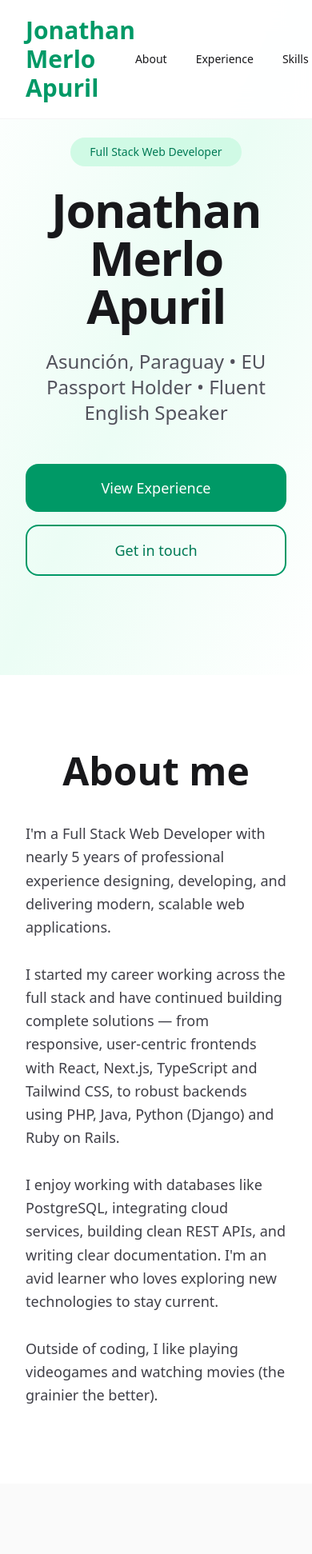
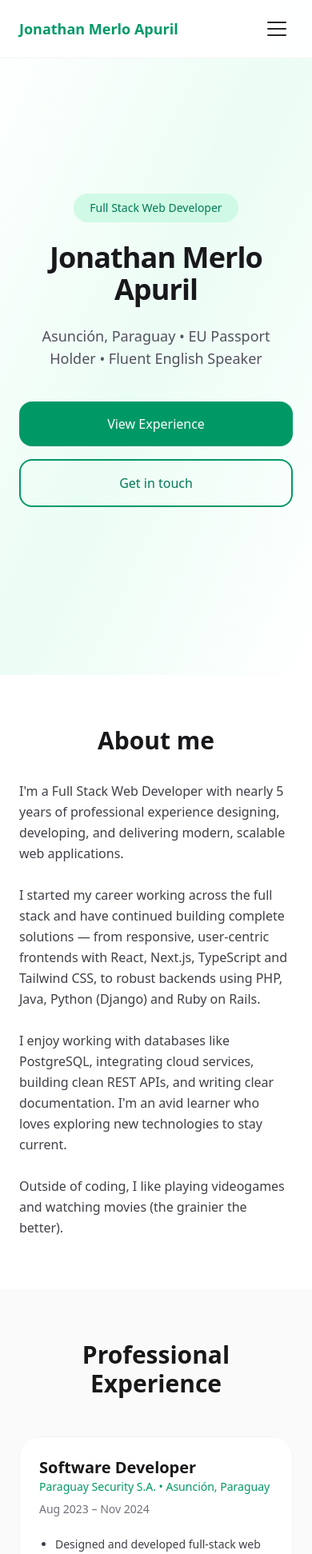
Before and after one commit to jkkma/jonathan-merlo-portfolio, a Next.js app: page / in a window 390 px wide. Shown: the top 1943 px of the page at 80% size. Built offline with nearby package versions, Linux system fonts and the light colour scheme.

Commit message:
Enhance portfolio functionality with responsive navigation and scroll effects

```diff
--- a/app/page.tsx
+++ b/app/page.tsx
@@ -1,6 +1,30 @@
 'use client';
 
+import { useState, useEffect } from 'react';
+
 export default function JonathanPortfolio() {
+  const [menuOpen, setMenuOpen] = useState(false);
+  const [scrolled, setScrolled] = useState(false);
+
+  useEffect(() => {
+    const handleScroll = () => setScrolled(window.scrollY > 10);
+    window.addEventListener('scroll', handleScroll);
+    return () => window.removeEventListener('scroll', handleScroll);
+  }, []);
+
+  // Close menu on resize to desktop
+  useEffect(() => {
+    const handleResize = () => {
+      if (window.innerWidth >= 768) setMenuOpen(false);
+    };
+    window.addEventListener('resize', handleResize);
+    return () => window.removeEventListener('resize', handleResize);
+  }, []);
+
+  const navLinks = ['About', 'Experience', 'Skills', 'Projects', 'Contact'];
+
+  const handleNavClick = () => setMenuOpen(false);
+
   const skillData = [
     { id: 'nextjs', name: 'Next.js' },
     { id: 'react', name: 'React' },
@@ -21,138 +45,208 @@ export default function JonathanPortfolio() {
     { id: 'firebase', name: 'Firebase' },
     { id: 'git', name: 'Git' },
     { id: 'maven', name: 'Maven' },
-    { id: 'tomcat', name: 'Apache Tomcat', customSrc: 'https://cdn.jsdelivr.net/gh/devicons/devicon/icons/tomcat/tomcat-original.svg' },
+    {
+      id: 'tomcat',
+      name: 'Apache Tomcat',
+      customSrc: 'https://cdn.jsdelivr.net/gh/devicons/devicon/icons/tomcat/tomcat-original.svg',
+    },
   ];
 
   const experience = [
     {
-      role: "Software Developer",
-      company: "Paraguay Security S.A.",
-      period: "Aug 2023 – Nov 2024",
-      location: "Asunción, Paraguay",
+      role: 'Software Developer',
+      company: 'Paraguay Security S.A.',
+      period: 'Aug 2023 – Nov 2024',
+      location: 'Asunción, Paraguay',
       points: [
-        "Designed and developed full-stack web applications with React, Next.js, TypeScript, Tailwind CSS, and Supabase, creating responsive, user-centric interfaces.",
-        "Engineered high-performance UIs and optimized PostgreSQL database solutions, boosting application scalability and data efficiency.",
-        "Collaborated with cross-functional teams to deliver features on time and to exact specifications."
-      ]
+        'Designed and developed full-stack web applications with React, Next.js, TypeScript, Tailwind CSS, and Supabase, creating responsive, user-centric interfaces.',
+        'Engineered high-performance UIs and optimized PostgreSQL database solutions, boosting application scalability and data efficiency.',
+        'Collaborated with cross-functional teams to deliver features on time and to exact specifications.',
+      ],
     },
     {
-      role: "IT Support Specialist",
-      company: "Quality Care Medical Center",
-      period: "May 2021 – Jul 2021",
-      location: "San Bernardino, CA",
+      role: 'IT Support Specialist',
+      company: 'Quality Care Medical Center',
+      period: 'May 2021 – Jul 2021',
+      location: 'San Bernardino, CA',
       points: [
-        "Automated repetitive data entry processes and developed simple, user-friendly guides for non-technical staff, streamlining daily operations.",
-        "Resolved software and hardware issues in person and remotely.",
-        "Maintained and monitored daily IT operations."
-      ]
+        'Automated repetitive data entry processes and developed simple, user-friendly guides for non-technical staff, streamlining daily operations.',
+        'Resolved software and hardware issues in person and remotely.',
+        'Maintained and monitored daily IT operations.',
+      ],
     },
     {
-      role: "IT Consultant",
-      company: "IDOM Consulting",
-      period: "Feb 2019 – Dec 2019",
-      location: "Asunción, Paraguay",
+      role: 'IT Consultant',
+      company: 'IDOM Consulting',
+      period: 'Feb 2019 – Dec 2019',
+      location: 'Asunción, Paraguay',
       points: [
-        "Built critical modules for the Expropriation Management System using PHP and CodeIgniter; designed dynamic web forms with JavaScript, jQuery, HTML, and Bootstrap; structured PostgreSQL databases with custom reporting via JasperReports.",
-        "Drove requirements gathering and technical planning for the Document Management System (SGD 2.0); developed reusable Django components and polished frontend interfaces."
-      ]
+        'Built critical modules for the Expropriation Management System using PHP and CodeIgniter; designed dynamic web forms with JavaScript, jQuery, HTML, and Bootstrap; structured PostgreSQL databases with custom reporting via JasperReports.',
+        'Drove requirements gathering and technical planning for the Document Management System (SGD 2.0); developed reusable Django components and polished frontend interfaces.',
+      ],
     },
     {
-      role: "Software Developer",
-      company: "Tavatech",
-      period: "Aug 2016 – Feb 2018",
-      location: "Asunción, Paraguay",
+      role: 'Software Developer',
+      company: 'Tavatech',
+      period: 'Aug 2016 – Feb 2018',
+      location: 'Asunción, Paraguay',
       points: [
-        "Engineered enterprise-grade backend modules with Java, Spring MVC, and Hibernate to support high-traffic production systems.",
-        "Led full software development lifecycle — from architecture and design to deployment on Apache Tomcat.",
-        "Managed CI/CD pipelines with Maven and conducted code reviews.",
-        "Contributed to frontend development of the flagship Chispawer platform using Ember.js."
-      ]
+        'Engineered enterprise-grade backend modules with Java, Spring MVC, and Hibernate to support high-traffic production systems.',
+        'Led full software development lifecycle — from architecture and design to deployment on Apache Tomcat.',
+        'Managed CI/CD pipelines with Maven and conducted code reviews.',
+        'Contributed to frontend development of the flagship Chispawer platform using Ember.js.',
+      ],
     },
     {
-      role: "Web Developer",
-      company: "Nexoos",
-      period: "Dec 2015 – Jul 2016",
-      location: "Asunción, Paraguay",
+      role: 'Web Developer',
+      company: 'Nexoos',
+      period: 'Dec 2015 – Jul 2016',
+      location: 'Asunción, Paraguay',
       points: [
-        "Maintained and enhanced the core Nexoos Paraguay platform built on Ruby on Rails.",
-        "Translated business requirements into clean, production-ready code while rapidly resolving bugs.",
-        "Localized homepage content into English, broadening user reach for international audiences."
-      ]
-    }
+        'Maintained and enhanced the core Nexoos Paraguay platform built on Ruby on Rails.',
+        'Translated business requirements into clean, production-ready code while rapidly resolving bugs.',
+        'Localized homepage content into English, broadening user reach for international audiences.',
+      ],
+    },
   ];
 
   return (
     <div className="min-h-screen bg-zinc-50 text-zinc-900">
-      {/* Navbar */}
-      <nav className="fixed top-0 w-full bg-white/95 backdrop-blur-lg z-50 border-b border-zinc-100">
-        <div className="max-w-6xl mx-auto px-8 py-5 flex justify-between items-center">
-          <div className="text-3xl font-semibold text-emerald-600">Jonathan Merlo Apuril</div>
-          <div className="flex gap-9 text-sm font-medium">
-            <a href="#about" className="hover:text-emerald-600">About</a>
-            <a href="#experience" className="hover:text-emerald-600">Experience</a>
-            <a href="#skills" className="hover:text-emerald-600">Skills</a>
-            <a href="#projects" className="hover:text-emerald-600">Projects</a>
-            <a href="#contact" className="hover:text-emerald-600">Contact</a>
+
+      {/* ── Navbar ── */}
+      <nav
+        className={`fixed top-0 w-full bg-white/95 backdrop-blur-lg z-50 border-b border-zinc-100 transition-shadow ${
+          scrolled ? 'shadow-sm' : ''
+        }`}
+      >
+        <div className="max-w-6xl mx-auto px-6 sm:px-8 py-4 sm:py-5 flex justify-between items-center">
+          {/* Logo / Name */}
+          <div className="text-lg sm:text-2xl md:text-3xl font-semibold text-emerald-600 leading-tight">
+            Jonathan Merlo Apuril
+          </div>
+
+          {/* Desktop links */}
+          <div className="hidden md:flex gap-9 text-sm font-medium">
+            {navLinks.map((link) => (
+              <a
+                key={link}
+                href={`#${link.toLowerCase()}`}
+                className="hover:text-emerald-600 transition-colors"
+              >
+                {link}
+              </a>
+            ))}
+          </div>
+
+          {/* Hamburger button (mobile only) */}
+          <button
+            className="md:hidden flex flex-col justify-center items-center w-10 h-10 gap-1.5 rounded-xl focus:outline-none focus-visible:ring-2 focus-visible:ring-emerald-500"
+            onClick={() => setMenuOpen((o) => !o)}
+            aria-label={menuOpen ? 'Close menu' : 'Open menu'}
+            aria-expanded={menuOpen}
+          >
+            {/* Three bars that animate into an X */}
+            <span
+              className={`block h-0.5 w-6 bg-zinc-800 rounded-full transition-all duration-300 origin-center ${
+                menuOpen ? 'rotate-45 translate-y-2' : ''
+              }`}
+            />
+            <span
+              className={`block h-0.5 w-6 bg-zinc-800 rounded-full transition-all duration-300 ${
+                menuOpen ? 'opacity-0 scale-x-0' : ''
+              }`}
+            />
+            <span
+              className={`block h-0.5 w-6 bg-zinc-800 rounded-full transition-all duration-300 origin-center ${
+                menuOpen ? '-rotate-45 -translate-y-2' : ''
+              }`}
+            />
+          </button>
+        </div>
+
+        {/* Mobile dropdown menu */}
+        <div
+          className={`md:hidden overflow-hidden transition-all duration-300 ease-in-out ${
+            menuOpen ? 'max-h-72 opacity-100' : 'max-h-0 opacity-0'
+          }`}
+        >
+          <div className="border-t border-zinc-100 bg-white px-6 pb-4 flex flex-col gap-1">
+            {navLinks.map((link) => (
+              <a
+                key={link}
+                href={`#${link.toLowerCase()}`}
+                onClick={handleNavClick}
+                className="py-3 text-base font-medium text-zinc-700 hover:text-emerald-600 border-b border-zinc-50 last:border-0 transition-colors"
+              >
+                {link}
+              </a>
+            ))}
           </div>
         </div>
       </nav>
 
-      {/* Hero */}
-      <section className="min-h-screen pt-32 pb-20 flex items-center bg-gradient-to-br from-white via-emerald-50 to-white">
-        <div className="max-w-5xl mx-auto px-8 text-center">
-          <div className="inline-block bg-emerald-100 text-emerald-700 px-6 py-2 rounded-full text-sm mb-6">
+      {/* ── Hero ── */}
+      <section className="min-h-screen pt-28 sm:pt-32 pb-20 flex items-center bg-linear-to-br from-white via-emerald-50 to-white">
+        <div className="max-w-5xl mx-auto px-6 sm:px-8 text-center">
+          <div className="inline-block bg-emerald-100 text-emerald-700 px-5 py-2 rounded-full text-sm mb-6">
             Full Stack Web Developer
           </div>
-          <h1 className="text-6xl md:text-7xl font-semibold tracking-tight mb-6">
+          <h1 className="text-4xl sm:text-5xl md:text-6xl lg:text-7xl font-semibold tracking-tight mb-6">
             Jonathan Merlo Apuril
           </h1>
-          <p className="text-2xl text-zinc-600 max-w-3xl mx-auto">
+          <p className="text-lg sm:text-xl md:text-2xl text-zinc-600 max-w-3xl mx-auto">
             Asunción, Paraguay • EU Passport Holder • Fluent English Speaker
           </p>
 
-          <div className="mt-12 flex flex-col sm:flex-row gap-4 justify-center">
-            <a href="#experience" className="bg-emerald-600 hover:bg-emerald-700 text-white px-10 py-4 rounded-2xl text-lg font-medium">
+          <div className="mt-10 sm:mt-12 flex flex-col sm:flex-row gap-4 justify-center">
+            <a
+              href="#experience"
+              className="bg-emerald-600 hover:bg-emerald-700 text-white px-8 sm:px-10 py-4 rounded-2xl text-base sm:text-lg font-medium transition-colors"
+            >
               View Experience
             </a>
-            <a href="#contact" className="border-2 border-emerald-600 text-emerald-700 hover:bg-emerald-50 px-10 py-4 rounded-2xl text-lg font-medium">
+            <a
+              href="#contact"
+              className="border-2 border-emerald-600 text-emerald-700 hover:bg-emerald-50 px-8 sm:px-10 py-4 rounded-2xl text-base sm:text-lg font-medium transition-colors"
+            >
               Get in touch
             </a>
           </div>
         </div>
       </section>
 
-      {/* About */}
-      <section id="about" className="py-24 bg-white">
-        <div className="max-w-4xl mx-auto px-8">
-          <h2 className="text-5xl font-semibold mb-10 text-center">About me</h2>
-          <div className="max-w-3xl mx-auto text-lg text-zinc-700 leading-relaxed">
-  I'm a Full Stack Web Developer with nearly 5 years of professional experience designing, developing, and delivering modern, scalable web applications.<br /><br />
-
-  I started my career working across the full stack and have continued building complete solutions — from responsive, user-centric frontends with React, Next.js, TypeScript and Tailwind CSS, to robust backends using PHP, Java, Python (Django) and Ruby on Rails.<br /><br />
-
-  I enjoy working with databases like PostgreSQL, integrating cloud services, building clean REST APIs, and writing clear documentation. I'm an avid learner who loves exploring new technologies to stay current.<br /><br />
-
-  Outside of coding, I like playing videogames and watching movies (the grainier the better).
-</div>
+      {/* ── About ── */}
+      <section id="about" className="py-16 sm:py-24 bg-white">
+        <div className="max-w-4xl mx-auto px-6 sm:px-8">
+          <h2 className="text-3xl sm:text-4xl md:text-5xl font-semibold mb-8 sm:mb-10 text-center">About me</h2>
+          <div className="max-w-3xl mx-auto text-base sm:text-lg text-zinc-700 leading-relaxed">
+            I'm a Full Stack Web Developer with nearly 5 years of professional experience designing, developing, and delivering modern, scalable web applications.<br /><br />
+            I started my career working across the full stack and have continued building complete solutions — from responsive, user-centric frontends with React, Next.js, TypeScript and Tailwind CSS, to robust backends using PHP, Java, Python (Django) and Ruby on Rails.<br /><br />
+            I enjoy working with databases like PostgreSQL, integrating cloud services, building clean REST APIs, and writing clear documentation. I'm an avid learner who loves exploring new technologies to stay current.<br /><br />
+            Outside of coding, I like playing videogames and watching movies (the grainier the better).
+          </div>
         </div>
       </section>
 
-      {/* Experience */}
-      <section id="experience" className="py-24 bg-zinc-50">
-        <div className="max-w-5xl mx-auto px-8">
-          <h2 className="text-5xl font-semibold mb-16 text-center">Professional Experience</h2>
-          <div className="space-y-16">
+      {/* ── Experience ── */}
+      <section id="experience" className="py-16 sm:py-24 bg-zinc-50">
+        <div className="max-w-5xl mx-auto px-6 sm:px-8">
+          <h2 className="text-3xl sm:text-4xl md:text-5xl font-semibold mb-12 sm:mb-16 text-center">
+            Professional Experience
+          </h2>
+          <div className="space-y-8 sm:space-y-16">
             {experience.map((job, i) => (
-              <div key={i} className="bg-white border border-zinc-100 rounded-3xl p-10">
-                <div className="flex flex-col md:flex-row md:justify-between md:items-start gap-4 mb-8">
+              <div key={i} className="bg-white border border-zinc-100 rounded-3xl p-6 sm:p-10">
+                <div className="flex flex-col md:flex-row md:justify-between md:items-start gap-2 md:gap-4 mb-6 sm:mb-8">
                   <div>
-                    <h3 className="text-2xl font-semibold">{job.role}</h3>
-                    <p className="text-emerald-600 font-medium">{job.company} • {job.location}</p>
+                    <h3 className="text-xl sm:text-2xl font-semibold">{job.role}</h3>
+                    <p className="text-emerald-600 font-medium text-sm sm:text-base">
+                      {job.company} • {job.location}
+                    </p>
                   </div>
-                  <p className="text-zinc-500 font-medium whitespace-nowrap">{job.period}</p>
+                  <p className="text-zinc-500 font-medium text-sm sm:text-base whitespace-nowrap">{job.period}</p>
                 </div>
-                <ul className="pl-6 list-disc space-y-4 text-zinc-700 text-[17px]">
+                <ul className="pl-5 sm:pl-6 list-disc space-y-3 sm:space-y-4 text-zinc-700 text-sm sm:text-[17px]">
                   {job.points.map((point, idx) => (
                     <li key={idx}>{point}</li>
                   ))}
@@ -163,41 +257,45 @@ export default function JonathanPortfolio() {
         </div>
       </section>
 
-      {/* Skills - Island cards */}
-      <section id="skills" className="py-24 bg-white">
-        <div className="max-w-6xl mx-auto px-8">
-          <h2 className="text-5xl font-semibold mb-16 text-center">Technical Skills</h2>
-          <div className="grid grid-cols-2 sm:grid-cols-3 md:grid-cols-5 gap-6">
+      {/* ── Skills ── */}
+      <section id="skills" className="py-16 sm:py-24 bg-white">
+        <div className="max-w-6xl mx-auto px-6 sm:px-8">
+          <h2 className="text-3xl sm:text-4xl md:text-5xl font-semibold mb-12 sm:mb-16 text-center">
+            Technical Skills
+          </h2>
+          <div className="grid grid-cols-3 sm:grid-cols-4 md:grid-cols-5 gap-4 sm:gap-6">
             {skillData.map((skill) => (
               <div
                 key={skill.id}
-                className="flex flex-col items-center bg-white border border-zinc-200 hover:border-emerald-300 rounded-3xl p-6 transition-all hover:shadow-md"
+                className="flex flex-col items-center bg-white border border-zinc-200 hover:border-emerald-300 rounded-2xl sm:rounded-3xl p-4 sm:p-6 transition-all hover:shadow-md"
               >
                 <img
                   src={skill.customSrc || `https://skillicons.dev/icons?i=${skill.id}`}
                   alt={skill.name}
-                  className="w-16 h-16 mb-4"
+                  className="w-10 h-10 sm:w-16 sm:h-16 mb-3 sm:mb-4"
                 />
-                <p className="font-medium text-zinc-800 text-center">{skill.name}</p>
+                <p className="font-medium text-zinc-800 text-center text-xs sm:text-sm">{skill.name}</p>
               </div>
             ))}
           </div>
         </div>
       </section>
 
-      {/* Projects */}
-      <section id="projects" className="py-24 bg-zinc-50">
-        <div className="max-w-4xl mx-auto px-8">
-          <h2 className="text-5xl font-semibold mb-12 text-center">Featured Projects</h2>
-          <div className="bg-white border border-zinc-100 rounded-3xl p-12">
-            <h3 className="text-3xl font-semibold mb-4">Empower School – Thesis Project</h3>
-            <p className="text-zinc-600 mb-8 text-lg">
+      {/* ── Projects ── */}
+      <section id="projects" className="py-16 sm:py-24 bg-zinc-50">
+        <div className="max-w-4xl mx-auto px-6 sm:px-8">
+          <h2 className="text-3xl sm:text-4xl md:text-5xl font-semibold mb-10 sm:mb-12 text-center">
+            Featured Projects
+          </h2>
+          <div className="bg-white border border-zinc-100 rounded-3xl p-8 sm:p-12">
+            <h3 className="text-2xl sm:text-3xl font-semibold mb-4">Empower School – Thesis Project</h3>
+            <p className="text-zinc-600 mb-8 text-base sm:text-lg">
               Full-featured modern web application built with Vite, React, Firebase, and Tailwind CSS.
             </p>
             <a
               href="https://github.com/githubbabby/empower-school"
               target="_blank"
-              className="inline-flex items-center gap-3 bg-emerald-600 hover:bg-emerald-700 text-white px-8 py-4 rounded-2xl font-medium"
+              className="inline-flex items-center gap-3 bg-emerald-600 hover:bg-emerald-700 text-white px-6 sm:px-8 py-3 sm:py-4 rounded-2xl font-medium transition-colors"
             >
               View on GitHub 🔗
             </a>
@@ -205,22 +303,29 @@ export default function JonathanPortfolio() {
         </div>
       </section>
 
-      {/* Contact */}
-      <section id="contact" className="py-24 bg-white">
-        <div className="max-w-2xl mx-auto px-8 text-center">
-          <h2 className="text-5xl font-semibold mb-10">Let's Connect</h2>
-          <div className="bg-zinc-50 border border-zinc-100 rounded-3xl p-12 space-y-8 text-left max-w-md mx-auto">
-            <a href="mailto:merlo.a.jonathan@gmail.com" className="flex items-center gap-4 text-xl hover:text-emerald-600">
+      {/* ── Contact ── */}
+      <section id="contact" className="py-16 sm:py-24 bg-white">
+        <div className="max-w-2xl mx-auto px-6 sm:px-8 text-center">
+          <h2 className="text-3xl sm:text-4xl md:text-5xl font-semibold mb-8 sm:mb-10">Let's Connect</h2>
+          <div className="bg-zinc-50 border border-zinc-100 rounded-3xl p-8 sm:p-12 space-y-6 sm:space-y-8 text-left max-w-md mx-auto">
+            <a
+              href="mailto:merlo.a.jonathan@gmail.com"
+              className="flex items-center gap-4 text-base sm:text-xl hover:text-emerald-600 transition-colors break-all sm:break-normal"
+            >
               ✉️ merlo.a.jonathan@gmail.com
             </a>
-            <a href="https://www.linkedin.com/in/jonathanmerloapuril/" target="_blank" className="flex items-center gap-4 text-xl hover:text-emerald-600">
+            <a
+              href="https://www.linkedin.com/in/jonathanmerloapuril/"
+              target="_blank"
+              className="flex items-center gap-4 text-base sm:text-xl hover:text-emerald-600 transition-colors"
+            >
               💼 LinkedIn Profile
             </a>
           </div>
         </div>
       </section>
 
-      <footer className="py-16 text-center text-zinc-500 bg-zinc-50 border-t border-zinc-100">
+      <footer className="py-12 sm:py-16 text-center text-sm sm:text-base text-zinc-500 bg-zinc-50 border-t border-zinc-100">
         © 2026 Jonathan Merlo Apuril • Built with Next.js & Tailwind CSS
       </footer>
     </div>
```
